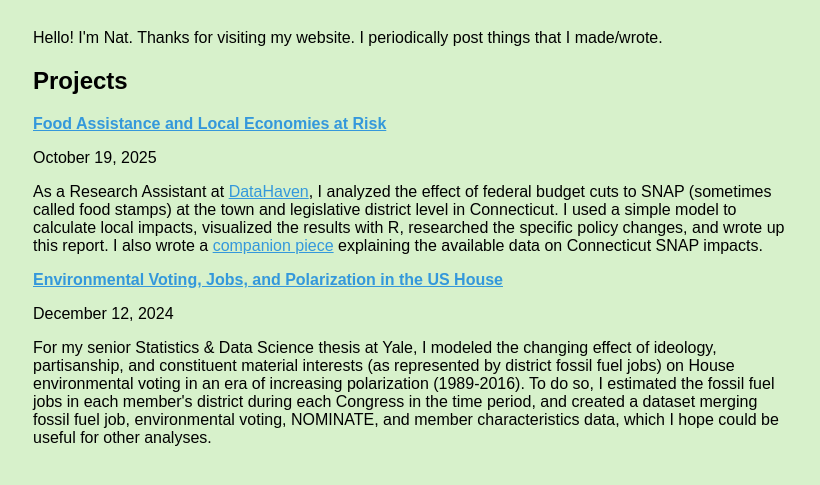
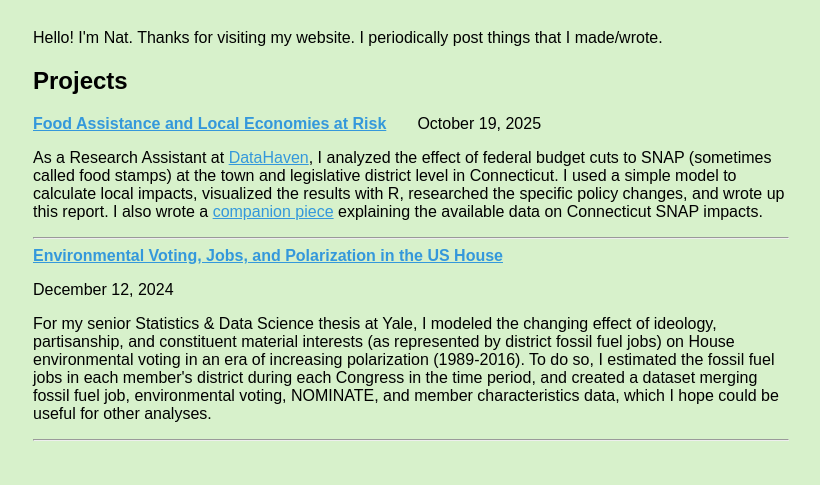
Before and after one commit to N-Markey/n-markey.github.io, a plain HTML site: page index.html in a window 1280 px wide. Shown: the part 111-596 px from the top of the page, without its empty margins (229-1049 px from the left). Drawn offline with Linux system fonts and the light colour scheme.

Commit message:
Add lines between posts

```diff
--- a/index.html
+++ b/index.html
@@ -49,16 +49,17 @@
         </section>
         <section class="projects">
             <h2>Projects</h2>
-            <a href="https://ctdatahaven.org/snapcuts" target="_blank" rel="noopener noreferrer"><b>Food Assistance and Local Economies at Risk</b></a>
-            <p>October 19, 2025</p>
+            <p><a href="https://ctdatahaven.org/snapcuts" target="_blank" rel="noopener noreferrer"><b>Food Assistance and Local Economies at Risk</b></a> &nbsp &nbsp &nbsp October 19, 2025</p>
             <p>
                 As a Research Assistant at <a href="https://ctdatahaven.org" target="_blank" rel="noopener noreferrer">DataHaven</a>, I analyzed the effect of federal budget cuts to SNAP (sometimes called food stamps) at the town and legislative district level in Connecticut. I used a simple model to calculate local impacts, visualized the results with R, researched the specific policy changes, and wrote up this report. I also wrote a <a href="https://ctdatahaven.org/report/understanding-how-snap-impacts-connecticut-communities-through-new-data-datahaven-and-state/" target="_blank" rel="noopener noreferrer">companion piece</a> explaining the available data on Connecticut SNAP impacts.
             </p>
+            <hr>
             <a href="https://github.com/N-Markey/env_voting_jobs_data" target="_blank" rel="noopener noreferrer"><b>Environmental Voting, Jobs, and Polarization in the US House</b></a>
             <p>December 12, 2024</p>
             <p>
                 For my senior Statistics & Data Science thesis at Yale, I modeled the changing effect of ideology, partisanship, and constituent material interests (as represented by district fossil fuel jobs) on House environmental voting in an era of increasing polarization (1989-2016). To do so, I estimated the fossil fuel jobs in each member's district during each Congress in the time period, and created a dataset merging fossil fuel job, environmental voting, NOMINATE, and member characteristics data, which I hope could be useful for other analyses.
             </p>
+            <hr>
 
         </section>
     </main>
```
